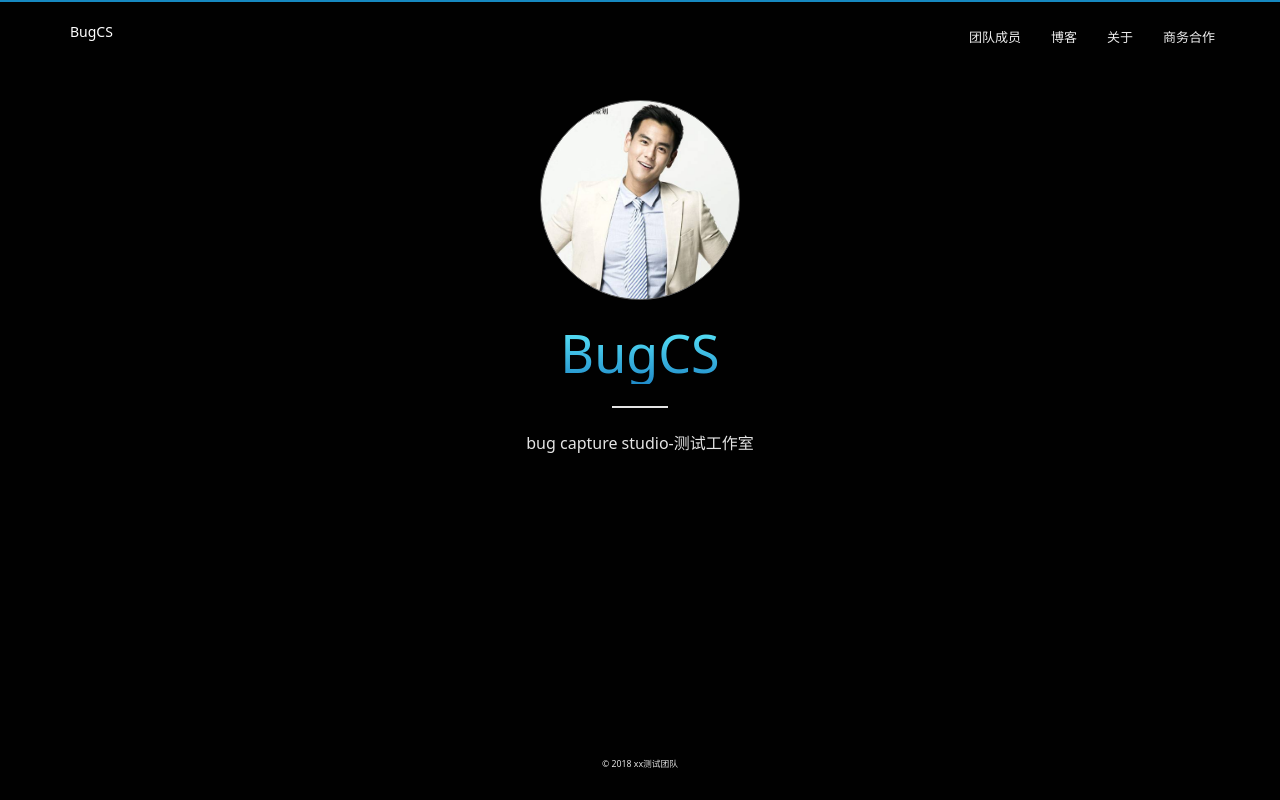
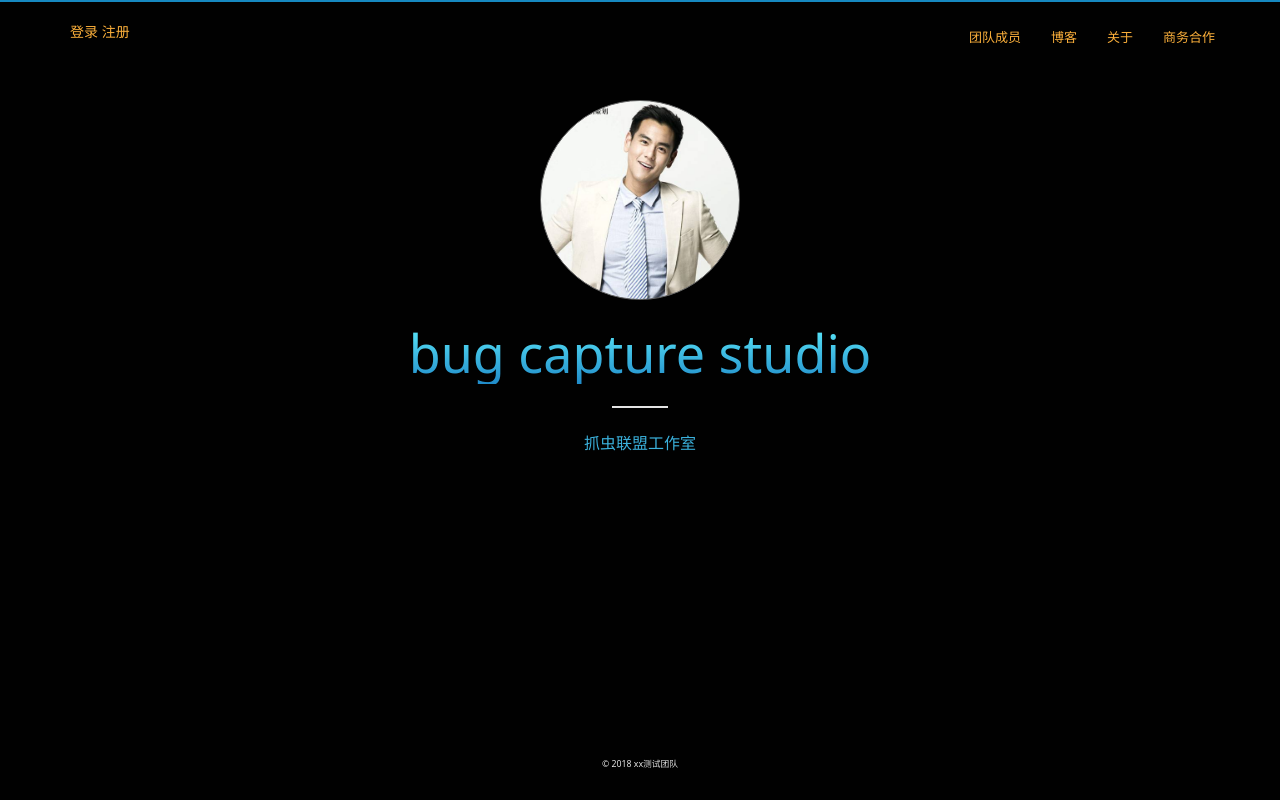
Before and after one commit to BugCS/smallplan, a Django app: template templates/index.html in a window 1280 px wide. Run offline with Django 3.2, Linux system fonts and the light colour scheme; the template is opened without the code that fills it, so the values that code supplies are empty; parts of the project's set-up code (start-up, migrations or seed data) failed here and were passed over.

Commit message:
主页模板2调整字体颜色

```diff
--- a/static/assets/css/BugCS.css
+++ b/static/assets/css/BugCS.css
@@ -1912,7 +1912,8 @@ header .navbar.navbar-default .form-group {
 	display:block
 }
 header .navbar.navbar-default .navbar-brand {
-	color:#FFF;
+	/*color:#FFF;*/
+	color: #fcb03b;
 	height:40px;
 	line-height:0;
 	margin-bottom:15px;
@@ -1990,7 +1991,8 @@ header .navbar.navbar-default .navbar-form .form-control:focus {
 	transition-property:background,color
 }
 header .navbar.navbar-default .navbar-right>li>a {
-	color:#eee
+	/*color:#eee*/
+	color: #fcb03b;
 }
 header .navbar.navbar-default .navbar-right>li>a:hover {
 	color:#fff
--- a/templates/index.html
+++ b/templates/index.html
@@ -58,9 +58,10 @@
             <span class="icon-bar">
             </span>
           </button>
-          <a class="navbar-brand" id="logo" title="HY-PHP" href="">
-            BugCS
+          <a class="navbar-brand" id="logo" title="BUG-CAPTURE-STUDIO" href="">
+          登录    注册
           </a>
+
         </div>
         <!-- end .navbar-header -->
         <div class="navbar-collapse collapse">
@@ -108,11 +109,11 @@
           </div>
           <!--<img src="{% static 'assets/img/teammembers/pyy.jpg' %}" alt="PatternFly logo" class="wow fadeInDown animated"
           style="visibility: visible; animation-name: fadeInDown;">-->
-          <h1 class="wow fadeIn animated" data-wow-delay="750ms" style="visibility: visible; animation-delay: 750ms; animation-name: fadeIn;">
-            BugCS
+          <h1 class="wow fadeIn animated" data-wow-delay="750ms" style="visibility: visible; animation-delay: 150ms; animation-name: fadeIn;">
+            bug capture studio
           </h1>
-          <p class="description wow fadeIn animated" data-wow-delay="1250ms" style="visibility: visible; animation-delay: 1250ms; animation-name: fadeIn;">
-            bug capture studio-测试工作室
+          <p class="description wow fadeIn animated" data-wow-delay="1250ms" style="visibility: visible; animation-delay: 120ms; animation-name: fadeIn;color: #3bb1dc;">
+            抓虫联盟工作室
           </p>
 		  <div style="
     position: fixed;
```
